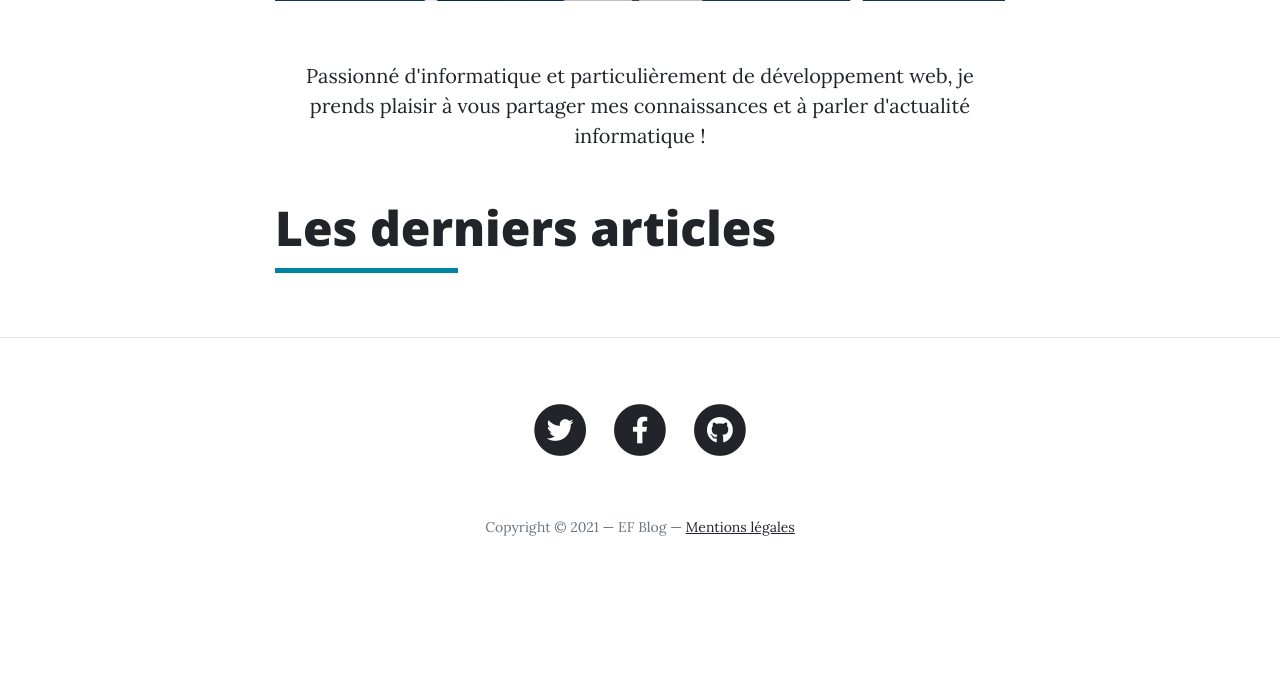
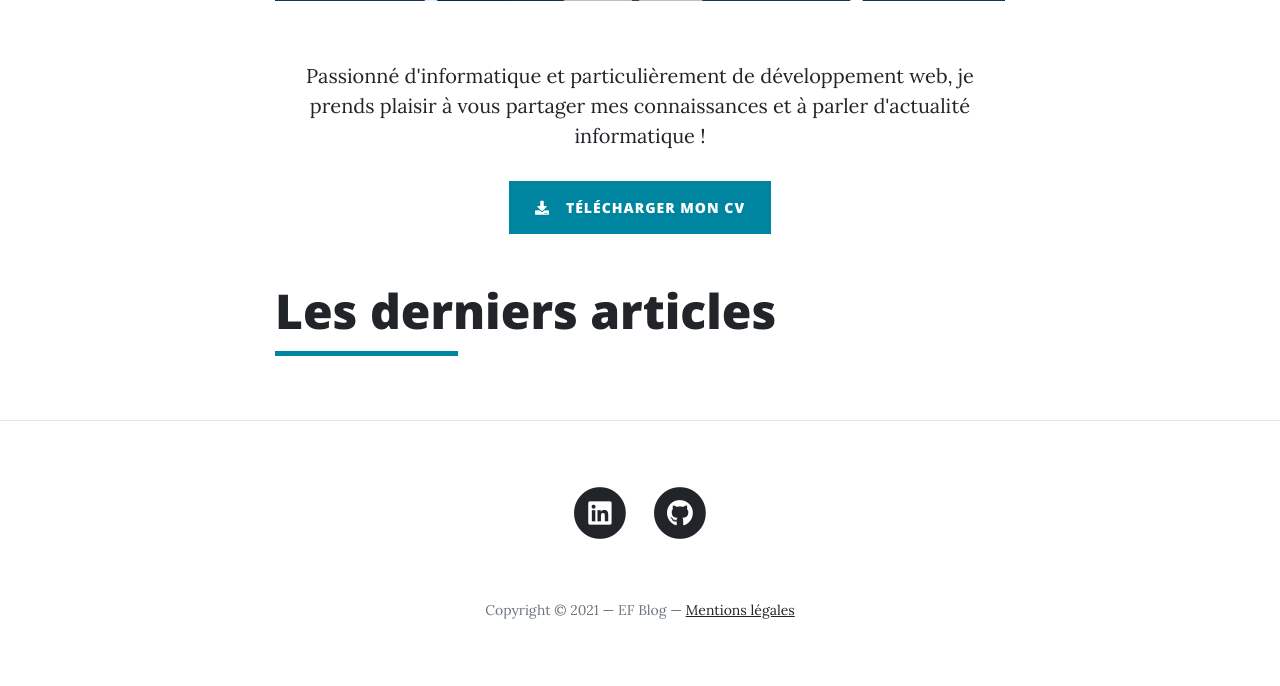
Before and after one commit to rx-to/p5_blog, a PHP site: page / in a window 1280 px wide. Shown: the part 989-1675 px from the top of the page. Before the commit the page ends 1525 px from the top, so only its background shows below. Run offline with PHP 8.4, Linux system fonts and the light colour scheme; data that the repository does not hold is empty.

Commit message:
Social medias (footer) + resume (homepage) were added.

```diff
--- a/views/public/Template.php
+++ b/views/public/Template.php
@@ -69,23 +69,15 @@
                 <div class="col-lg-8 col-md-10 mx-auto">
                     <ul class="list-inline text-center">
                         <li class="list-inline-item">
-                            <a href="#!">
+                            <a href="https://www.linkedin.com/in/françois-e-008723174/" target="_blank" rel="noopener">
                                 <span class="fa-stack fa-lg">
                                     <i class="fas fa-circle fa-stack-2x"></i>
-                                    <i class="fab fa-twitter fa-stack-1x fa-inverse"></i>
+                                    <i class="fab fa-linkedin fa-stack-1x fa-inverse"></i>
                                 </span>
                             </a>
                         </li>
                         <li class="list-inline-item">
-                            <a href="#!">
-                                <span class="fa-stack fa-lg">
-                                    <i class="fas fa-circle fa-stack-2x"></i>
-                                    <i class="fab fa-facebook-f fa-stack-1x fa-inverse"></i>
-                                </span>
-                            </a>
-                        </li>
-                        <li class="list-inline-item">
-                            <a href="#!">
+                            <a href="https://github.com/rx-to/" target="_blank" rel="noopener">
                                 <span class="fa-stack fa-lg">
                                     <i class="fas fa-circle fa-stack-2x"></i>
                                     <i class="fab fa-github fa-stack-1x fa-inverse"></i>
--- a/views/public/viewAccueil.php
+++ b/views/public/viewAccueil.php
@@ -6,7 +6,7 @@
                 <img src="/assets/themes/clean-blog/img/developpeur.jpg" alt="Développeur web" class="img-fluid">
                 <br><br>
                 <p>Passionné d'informatique et particulièrement de développement web, je prends plaisir à vous partager mes connaissances et à parler d'actualité informatique !</p>
-                <p><a href="#"><i class=""></i></a></p>
+                <p><a href="/upload/miscellaneous/cv-francois-espiasse.pdf" class="btn btn-primary text-decoration-none" target="_blank" rel="noopener"><i class="fa fa-download mr-3"></i>Télécharger mon CV</a></p>
             </section>
 
             <section>
```
Also changed, not shown: 1 other file.
